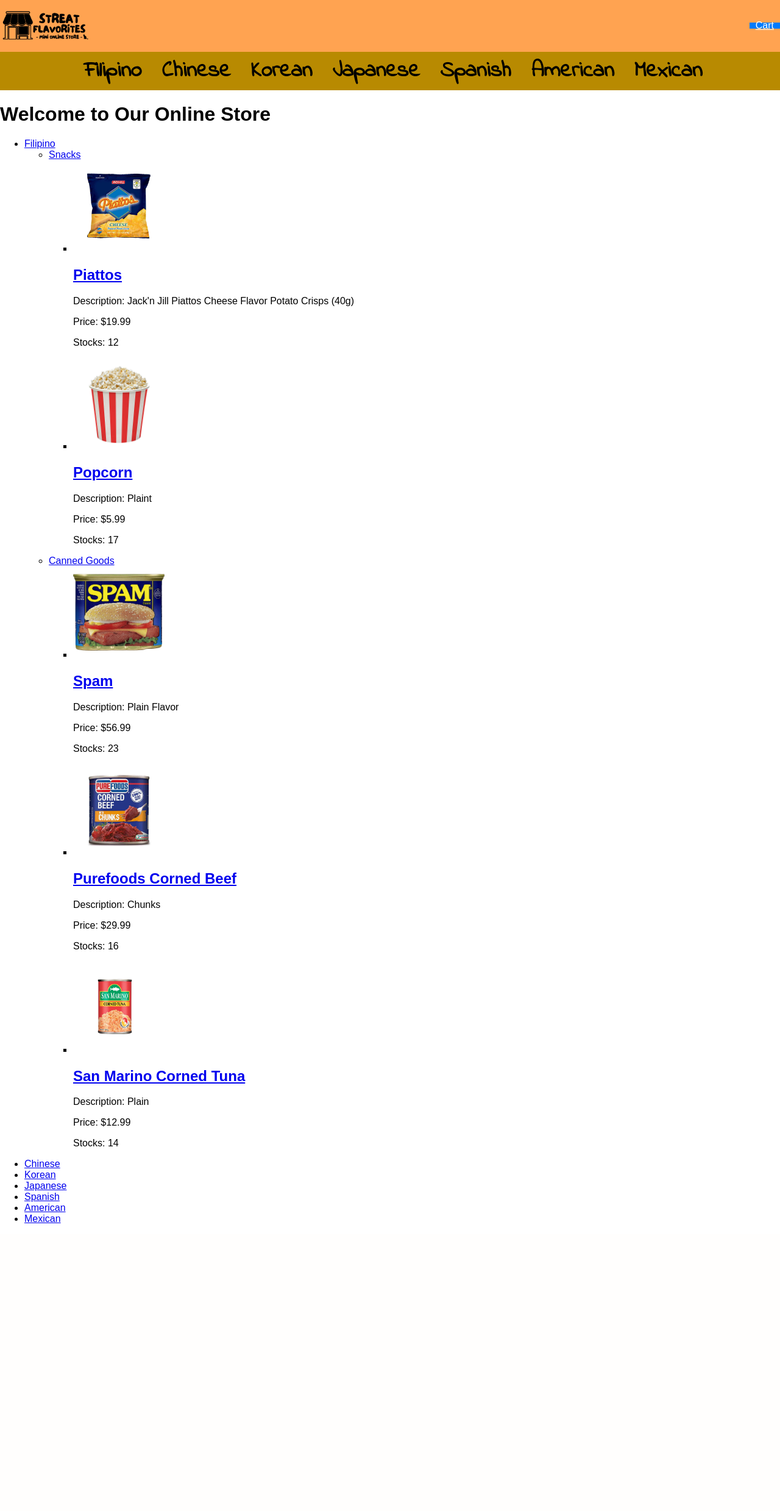
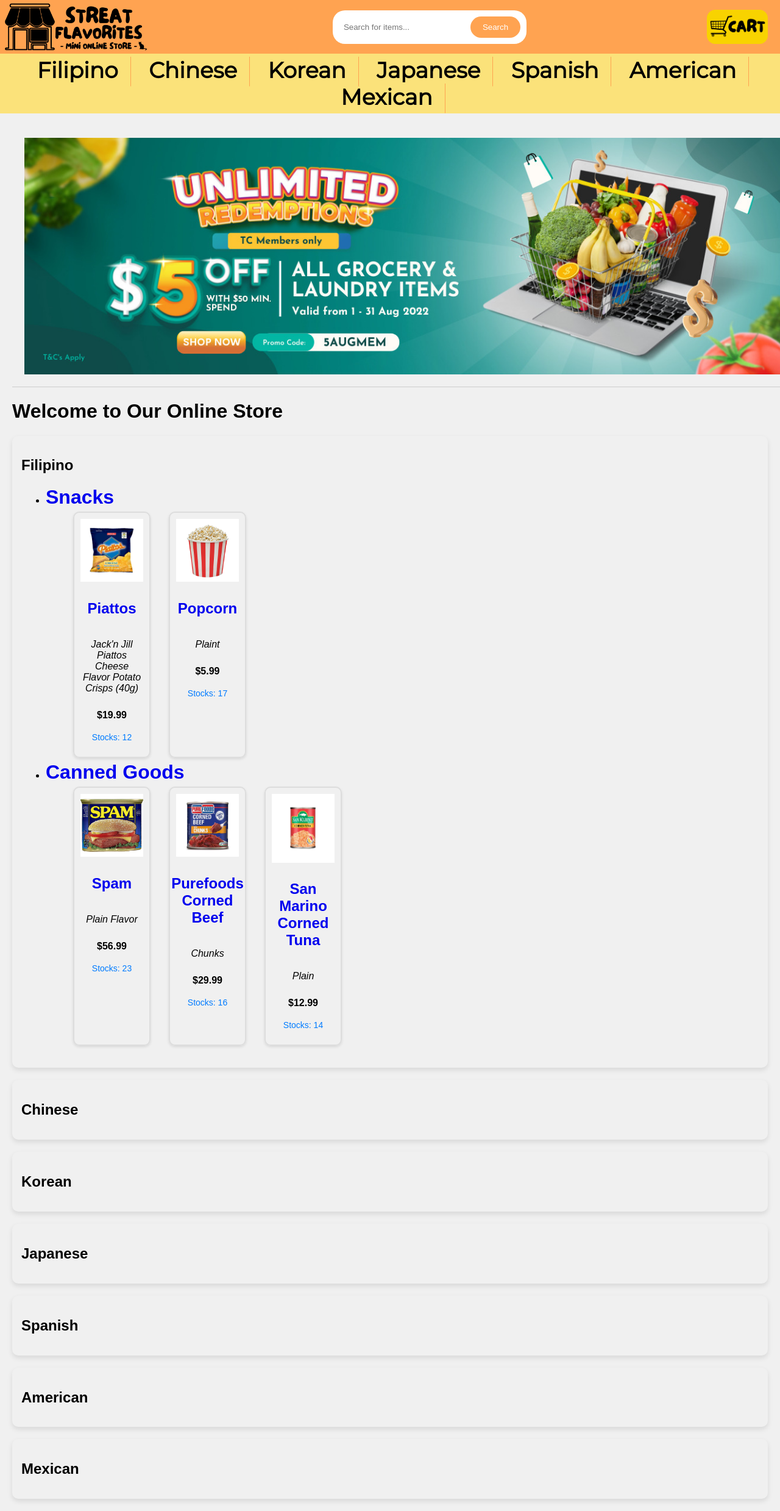
Before and after one commit to aaaar0n/Streat_Flavorites, a Django app: page / in a window 1280 px wide. Shown: the whole page at 61% size. Before the commit the page ends 2006 px from the top, so only its background shows below. Run offline with Django 4.2, Linux system fonts and the light colour scheme; data comes from the database, SQL or seed files in the repository; both versions use the stored data as it was after the commit.

Commit message:
Updated CSS, basehtml and indexhtml template

```diff
--- a/streat_flavorites/templates/base.html
+++ b/streat_flavorites/templates/base.html
@@ -7,17 +7,27 @@
     <meta charset="UTF-8">
     <meta name="viewport" content="width=device-width, initial-scale=1.0">
     <link href="https://fonts.googleapis.com/css2?family=Indie+Flower&display=swap" rel="stylesheet">
+    <link href="https://fonts.googleapis.com/css2?family=Montserrat&display=swap" rel="stylesheet">
+
 
     <title>{% block title %}Your Online Store{% endblock %}</title>
 </head>
-<body>
+
 
 <style>
     body {
         font-family: Arial, sans-serif;
         margin: 0;
         padding: 0;
+        background-color: #f0f0f0; /* Set background color for the body */
     }
+
+    .container {
+        max-width: 1500px; /* Adjust the maximum width as needed */
+        margin: 0 auto; /* Center the container horizontally */
+        padding: 20px; /* Add padding for spacing */
+    }
+
     .header {
         background-color: #FFA351;
         color: white;
@@ -25,7 +35,7 @@
         display: flex;
         justify-content: space-between;
         align-items: center;
-        padding: 0px 0; /* Adjust padding to control header size */
+        padding: 5px 0; /* Adjust padding to control header size */
         height: auto; /* Adjust height as needed */
         line-height: 0; /* Vertically center text */
     }
@@ -35,31 +45,66 @@
         cursor: pointer;
     }
     .header-logo img {
-        max-width: 150px;
-        max-height: 150px;
+        max-width: 250px;
+        max-height: 250px;
         margin-right: 10px;
 
     }
-    .cart-button {
-        background-color: #007BFF;
+
+    .header h1 {
+        margin: 0;
+        padding: 10px 0;
+    }
+
+    .search-form {
+        display: flex;
+        align-items: center;
+        padding: 10px; /* Adjust padding as needed */
+        border-radius: 20px; /* Add rounded edges */
+        background-color: #fff; /* Set background color for search bar */
+    }
+
+    .search-input {
+        width: 200px; /* Adjust width as needed */
+        padding: 8px; /* Adjust padding as needed */
+        border: none;
+        border-radius: 20px; /* Add rounded edges */
+    }
+
+    .search-button {
+        padding: 10px 20px; /* Adjust padding as needed */
+        border: none;
+        border-radius: 20px; /* Add rounded edges */
+        background-color: #FFA351;
         color: white;
-        border: none;
-        padding: 5px 10px;
         cursor: pointer;
-        margin-left: 10px;
     }
+
+    .cart-link {
+        display: flex;
+        align-items: center;
+    }
+
+    .cart-image {
+        width: 100px; /* Adjust the width as needed */
+        height: auto; /* Maintain aspect ratio */
+        margin-left: 10px; /* Add spacing between logo and cart image */
+        margin-right: 20px; /* Adjust the right margin for positioning */
+    }
+
     .subheader {
-        background-color: #b88a01;
+        background-color: #FBE27A;
         color: black;
         text-align: center;
         padding: 5px;
-        font-family: 'Indie Flower', cursive;
+        font-family: 'Montserrat', sans-serif;
         font-weight: bold;
         font-size: 36px;
         width: 100%;
         z-index: 1000; /* Ensure the subheader is above other elements */
         transition: background-color 0.3s ease; /* Add smooth transition */
         position: relative; /* Required for sticky behavior */
+
     }
 
     .subheader.sticky {
@@ -76,6 +121,9 @@
         margin: 0 10px;
         border-bottom: 1px solid transparent; /* Hide border by default */
         padding-bottom: 4px; /* Optional: Add padding for spacing */
+        border-right: 1px solid #FFA351; /* Add a thin vertical line */
+        padding-right: 20px; /* Add some spacing to the right of each category */
+
     }
 
     .subheader a:hover {
@@ -83,25 +131,155 @@
         background-color: #f8d300; /* Change background color on hover */
         border-radius: 10px; /* Add rounded edge on hover */
     }
+
+    .category-container {
+        display: flex;
+        flex-direction: column;
+        gap: 20px;
+    }
+
+    .category {
+        background-color: #f8d30000;
+        padding: 15px;
+        border-radius: 10px;
+        box-shadow: 0px 4px 8px rgba(0, 0, 0, 0.1);
+    }
+
+    .item-container {
+        display: flex;
+        flex-wrap: wrap;
+        gap: 20px; /* Add spacing between items */
+    }
+
+    .item-box {
+        border: 2px solid #ddd; /* Thicker border for separation */
+        border-radius: 10px; /* Add rounded edges */
+        box-shadow: 0px 2px 4px rgba(0, 0, 0, 0.1); /* Add shadow */
+        padding: 10px; /* Adjust padding for spacing */
+        margin: 5px; /* Adjust margin for spacing between item boxes */
+        vertical-align: top; /* Align item boxes at the top */
+        width: calc(10% - 10px); /* Calculate width for three items per row with margins */
+        align-items: center;
+        display: flex;
+        flex-direction: column;
+        align-items: center;
+        text-align: center;
+    }
+
+    .item-image {
+        max-width: 100%;
+        max-height: 150px;
+        margin-bottom: 10px; /* Add margin at the bottom */
+    }
+
+    .item-description {
+        text-align: center;
+        font-style: italic;
+        margin-bottom: 10px;
+    }
+
+    .item-price {
+        text-align: center;
+        font-weight: bold;
+        margin-bottom: 5px;
+    }
+
+    .item-stock {
+        text-align: center;
+        color: #007BFF;
+        font-size: 14px;
+    }
+
+    .subcategory-link {
+        font-size: 32px; /* Adjust the font size as needed */
+        font-weight: bold; /* Add bold font weight */
+    }
+
+    a {
+    text-decoration: none; /* Remove underline */
+    /* Additional styling if needed */
+    }
+
+    .banner-container {
+        width: 100%;
+        max-width: 1400px; /* Adjust the max width as needed */
+        margin: 0 auto;
+        padding: 20px; /* Add space on the sides */
+        display: flex;
+        justify-content: center;
+        align-items: center;
+        border-bottom: 1px solid #ccc; /* Add a 1px solid border at the bottom */
+    }
+
+    .banner-image {
+        max-width: 100%;
+        height: auto;
+    }
+
+    .dropdown {
+        position: relative;
+        display: inline-block;
+    }
+
+    .category-dropdown {
+        color: black;
+        text-decoration: none;
+        margin: 0 10px;
+        border-bottom: 1px solid transparent;
+        padding-bottom: 4px;
+        cursor: pointer;
+    }
+
+    .dropdown-content {
+        display: none;
+        position: absolute;
+        background-color: white;
+        box-shadow: 0px 4px 8px rgba(0, 0, 0, 0.1);
+        z-index: 1;
+        border-radius: 5px;
+        padding: 10px;
+        font-size: 16px; /* Adjust the font size as needed */
+    }
+
+    .dropdown:hover .dropdown-content {
+        display: block;
+    }
 </style>
-
+<body>
     <div class="header">
         <div class="header-logo">
             <a href="{% url 'index' %}">
-            <img src="{% static 'logo.png' %}" alt="Logo">
+                <img src="{% static 'logo1.png' %}" alt="Logo">
             </a>
         </div>
-    <a href="{% url 'cart' %}" class="cart-button">Cart</a>
+        <form action="{% url 'search_items' %}" method="GET" class="search-form">
+            <input type="text" name="query" class="search-input" placeholder="Search for items...">
+            <button type="submit" class="search-button">Search</button>
+        </form>
+
+
+        <a href="{% url 'cart' %}" class="cart-link">
+            <img src="{% static 'cart.png' %}" alt="Cart" class="cart-image">
+        </a>
     </div>
 
     <div class="subheader" id="subheader">
         {% for category in categories %}
-        <a href="{% url 'category_detail' category.id %}">{{ category.name }}</a>
+            <div class="dropdown">
+                <a href="#" class="category-dropdown">{{ category.name }}</a>
+                <div class="dropdown-content">
+                    {% for subcategory in category.subcategory_set.all %}
+                        <a href="{% url 'subcategory_detail' subcategory.id %}">{{ subcategory.name }}</a>
+                    {% endfor %}
+                </div>
+            </div>
         {% endfor %}
     </div>
 
     <div class="content">
+        <div class="container">
             {% block content %}{% endblock %}
+        </div>
     </div>
 
 <script>
@@ -118,6 +296,16 @@
         }
     }
 </script>
+<script>
+    const dropdownButtons = document.querySelectorAll('.category-dropdown');
+
+    dropdownButtons.forEach(button => {
+        button.addEventListener('click', () => {
+            button.nextElementSibling.classList.toggle('show');
+        });
+    });
+
+</script>
 
 </body>
 </html>
--- a/streat_flavorites/templates/index.html
+++ b/streat_flavorites/templates/index.html
@@ -1,34 +1,42 @@
 {% extends 'base.html' %}
+
+{% load static %}
 
 {% block title %}Home - Your Online Store{% endblock %}
 
 {% block content %}
+    <div class="banner-container">
+        <img src="{% static 'banner2.jpg' %}" alt="Banner Image" class="banner-image">
+    </div>
+
     <h1>Welcome to Our Online Store</h1>
-    <ul class="category-list">
+    <div class="category-container">
         {% for category in categories %}
-            <li><a href="{% url 'category_detail' category.id %}">{{ category.name }}</a></li>
+            <div class="category">
+                <h2>{{ category.name }}</h2>
                 <ul class="subcategory-list">
                     {% for subcategory in category.subcategory_set.all %}
                         <li class="subcategory">
-                        <a href="{% url 'subcategory_detail' subcategory.id %}">{{ subcategory.name }}</a>
+                            <a href="{% url 'subcategory_detail' subcategory.id %}" class="subcategory-link">{{ subcategory.name }}</a>
                             <ul class="item-list">
+                                <div class="item-container">
                                     {% for item in subcategory.item_set.all %}
-                                <li class="item">
-                                    <div class="item-content">
+                                        <div class="item-box">
                                             {% if item.photo %}
-                                            <img src="{{ item.photo.url }}" alt="{{ item.name }} Photo" style="max-width: 150px; max-height: 150px;">
+                                                <img src="{{ item.photo.url }}" alt="{{ item.name }} Photo" class="item-image">
                                             {% endif %}
                                             <h2><a href="{% url 'item_detail' item.id %}">{{ item.name }}</a></h2>
-                                        <p>Description: {{ item.description }}</p>
-                                        <p>Price: ${{ item.price }}</p>
-                                        <p>Stocks: {{ item.stocks }}</p>
+                                            <p class="item-description">{{ item.description }}</p>
+                                            <p class="item-price">${{ item.price }}</p>
+                                            <p class="item-stock">Stocks: {{ item.stocks }}</p>
                                         </div>
-                                </li>
                                     {% endfor %}
+                                </div>
                             </ul>
                         </li>
                     {% endfor %}
                 </ul>
+            </div>
         {% endfor %}
-    </ul>
+    </div>
 {% endblock %}
--- a/streat_flavorites/urls.py
+++ b/streat_flavorites/urls.py
@@ -12,5 +12,6 @@ urlpatterns = [
     path('order_confirmation/', views.order_confirmation, name='order_confirmation'),  # Create this view and template
     path('remove_from_cart/<int:item_id>/', views.remove_from_cart, name='remove_from_cart'),
     path('like_item/<int:item_id>/', views.like_item, name='like_item'),
+    path('search/', views.search_items, name='search_items'),
 
 ]
--- a/streat_flavorites/views.py
+++ b/streat_flavorites/views.py
@@ -72,7 +72,14 @@ def remove_from_cart(request, item_id):
 
     return redirect('cart')  # Redirect back to the cart page
 
+def search_items(request):
+    query = request.GET.get('query')
+    if query:
+        items = Item.objects.filter(name__icontains=query)
+    else:
+        items = []
 
+    return render(request, 'search_results.html', {'query': query, 'items': items})
 
 def checkout(request):
     categories = Category.objects.all()
```
Also changed, not shown: streat_flavorites/templates/search_results.html (added, +30 -0 lines), db.sqlite3, streat_flavorites/static/banner.jpg (added), streat_flavorites/static/banner2.jpg (added), streat_flavorites/static/cart.png (added), streat_flavorites/static/logo.png (deleted), streat_flavorites/static/logo1.png (added). Lines whose indentation alone changed are shown as unchanged.
